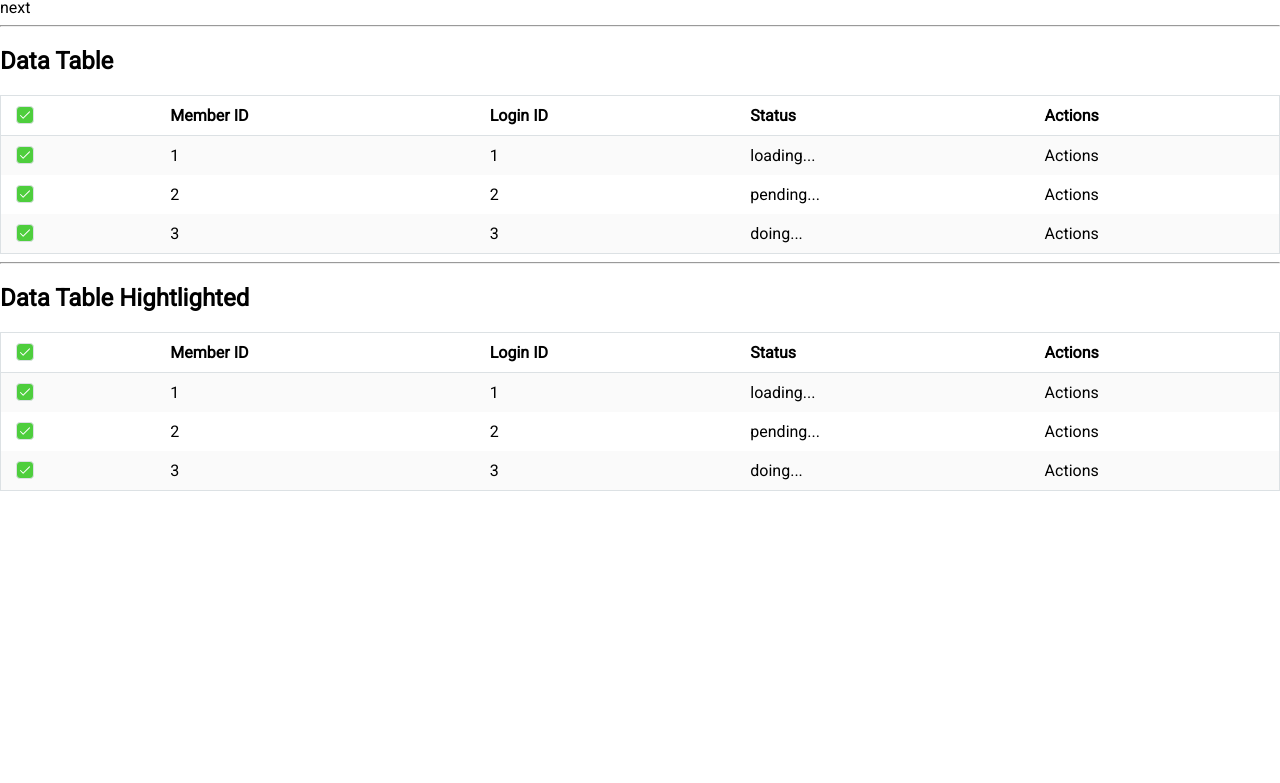
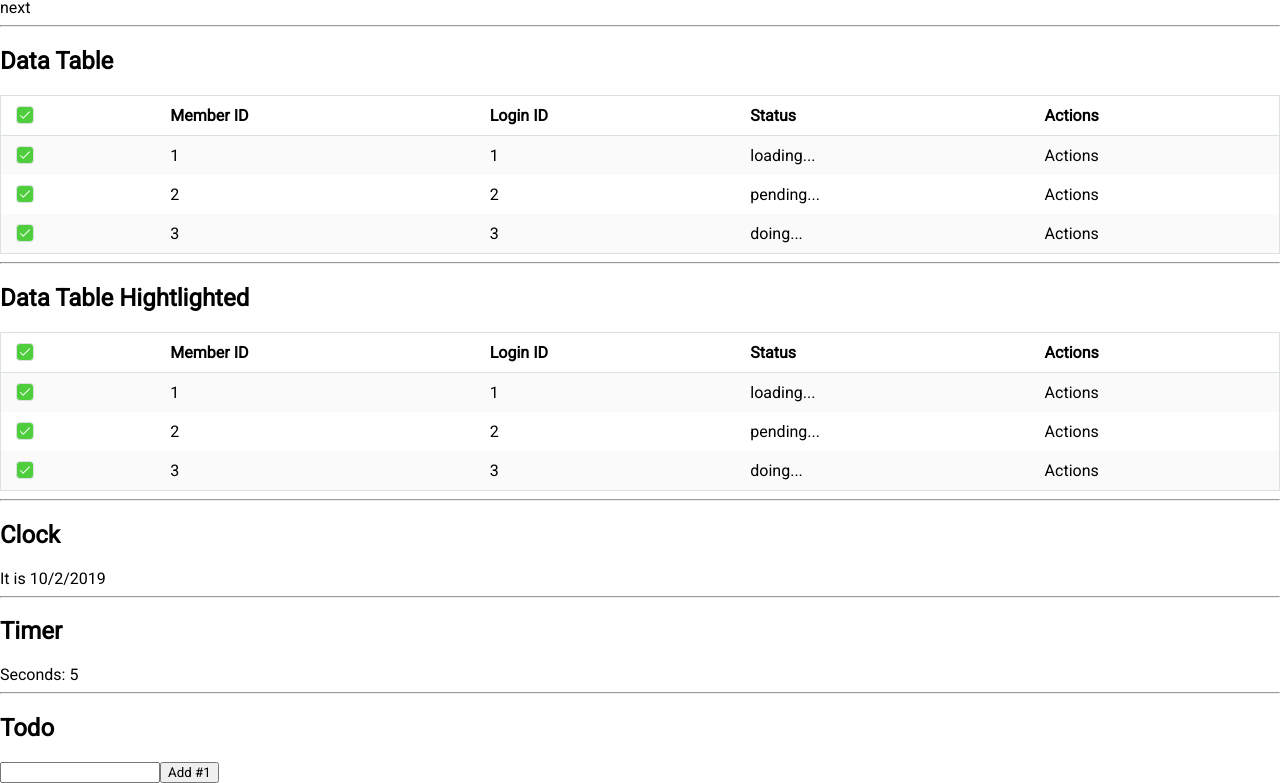
Before and after one commit to phichidung/test-ui, a React (Create React App) app: page / in a window 1280 px wide. Shown: the part 999-1782 px from the top of the page. Before the commit the page ends 1490 px from the top, so only its background shows below. Built offline with nearby package versions, Linux system fonts and the light colour scheme.

Commit message:
make clock, timer, todo component

```diff
--- a/src/App.js
+++ b/src/App.js
@@ -8,6 +8,9 @@ import { ButtonCustomizeWayOne,
          Paginator,
          DataTable,
 } from '../src/ui';
+import Clock from "./components/Clock";
+import Timer from "./components/Timer";
+import Todo from "./components/Todo";
 
 export default class App extends Component {
 
@@ -188,6 +191,26 @@ export default class App extends Component {
                     </div>
                 </section>
 
+                <hr/>
+
+                <section>
+                    <h1>Clock</h1>
+                    <Clock/>
+                </section>
+
+                <hr/>
+
+                <section>
+                    <h1>Timer</h1>
+                    <Timer/>
+                </section>
+
+                <hr/>
+
+                <section>
+                    <h1>Todo</h1>
+                    <Todo/>
+                </section>
             </div>
         );
     }
--- /dev/null
+++ b/src/components/Clock.js
@@ -0,0 +1,18 @@
+import React, { Component } from 'react';
+
+export default class Clock extends Component {
+
+    constructor(props) {
+        super(props);
+        this.state = {
+            date: new Date()
+        }
+    }
+
+    render() {
+
+        return (
+            <div>It is {this.state.date.toLocaleDateString()}</div>
+        );
+    }
+}
--- /dev/null
+++ b/src/components/Timer.js
@@ -0,0 +1,33 @@
+import React, { Component } from 'react';
+
+export default class Timer extends Component {
+
+    constructor(props) {
+        super(props);
+        this.state = {
+            seconds: 0
+        }
+    }
+
+    tick() {
+        this.setState({
+            seconds: this.state.seconds + 1
+        })
+    }
+
+    componentDidMount() {
+        this.interval = setInterval(() => this.tick(), 1000 );
+    }
+
+    componentWillMount() {
+        clearInterval(this.interval);
+    }
+
+    render() {
+        return (
+            <div>
+                Seconds: {this.state.seconds}
+            </div>
+        );
+    }
+}
--- /dev/null
+++ b/src/components/Todo.js
@@ -0,0 +1,66 @@
+import React, { Component } from 'react';
+
+export default class TodoApp extends Component {
+
+    constructor(props) {
+        super(props);
+        this.state = {
+            items: [],
+            text: ''
+        };
+    }
+
+    render() {
+
+        return (
+            <div>
+                <TodoList items={this.state.items} />
+                <form onSubmit={ (e) => this.handleSubmit(e) }>
+                    <input
+                        onChange={ (e) => this.handleChange(e) }
+                        value={this.state.text}
+                    />
+                    <button>
+                        Add #{this.state.items.length + 1}
+                    </button>
+                </form>
+            </div>
+        );
+    }
+
+    handleChange(e) {
+        this.setState({
+            text: e.target.value
+        });
+    }
+
+    handleSubmit(e) {
+        e.preventDefault();
+        if (!this.state.text.length) {
+            return;
+        }
+        const newItem = {
+            text: this.state.text,
+            id: Date.now()
+        };
+        this.setState(state => ({
+            items: state.items.concat(newItem),
+            text: ''
+        }));
+    }
+}
+
+export class TodoList extends Component {
+
+    render() {
+        const { items } = this.props;
+
+        return (
+            <ul>
+                {
+                    items.map( item => <li key={item.id}>{item.text}</li> )
+                }
+            </ul>
+        );
+    }
+}
```
